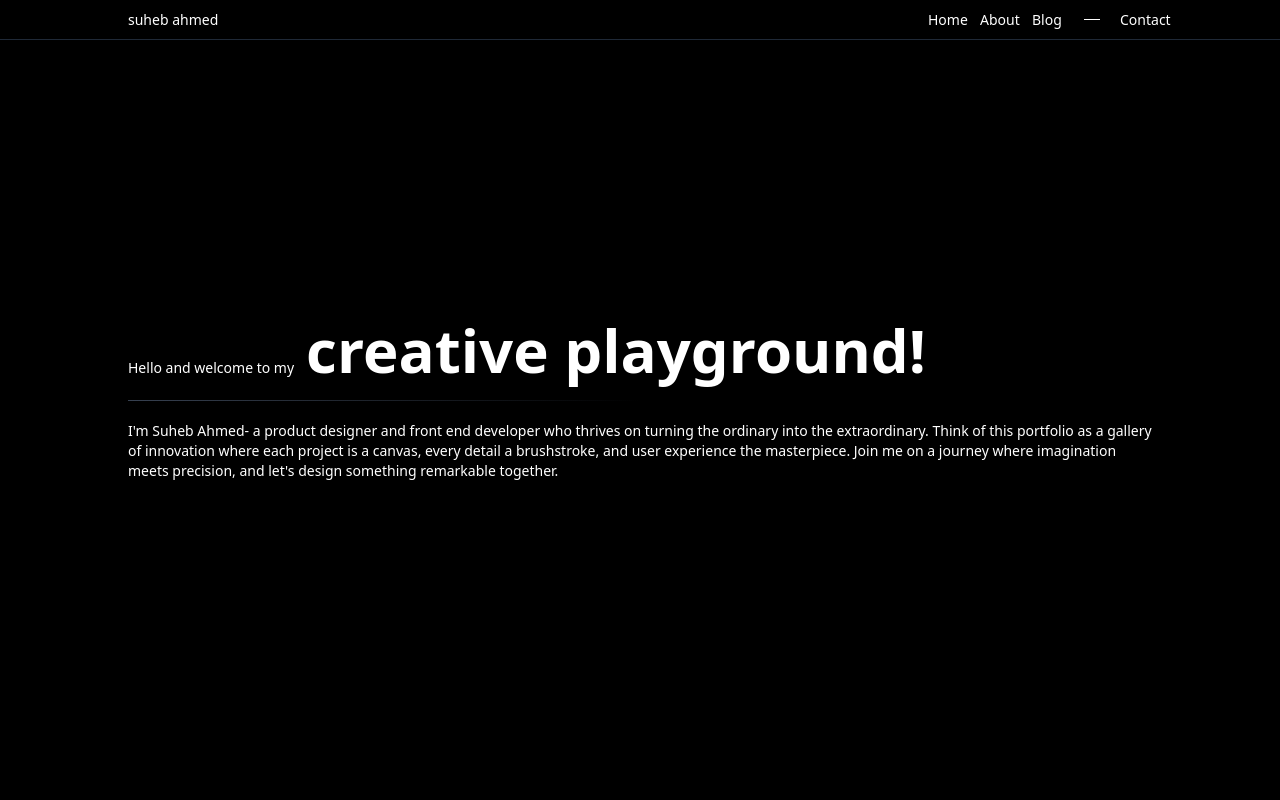
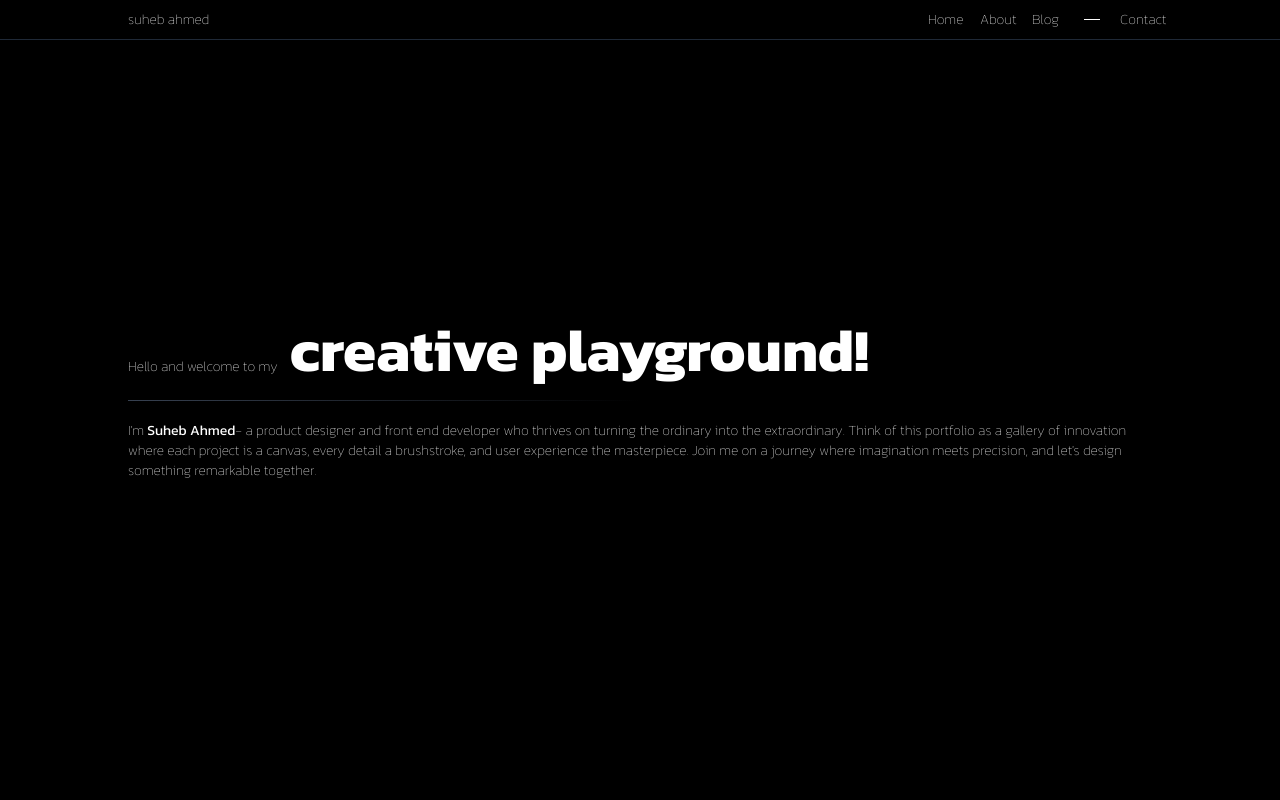
Before and after one commit to suhebism/portfolio, a Next.js app: page / in a window 1280 px wide. Shown: the top 800 px of the page. Built offline with nearby package versions, Linux system fonts and the light colour scheme.

Commit message:
fonts update

```diff
--- a/app/globals.css
+++ b/app/globals.css
@@ -3,14 +3,11 @@
 @tailwind components;
 @tailwind utilities;
 
-:root {
-  background-color: #000000;
-  color: white;
-}
 
 
 body {
-  background-color: #000000;
+  font-family: "Kanit";
+  background: #000000;
   color: white;
 }
 
```
